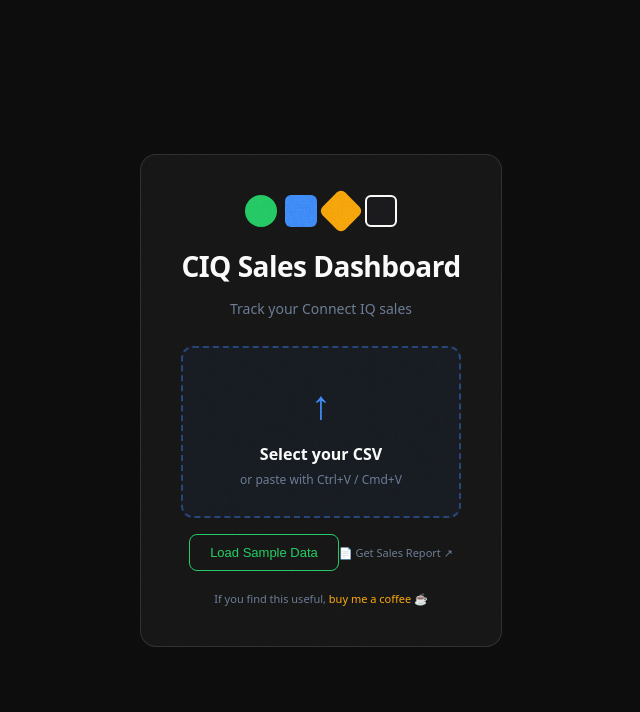
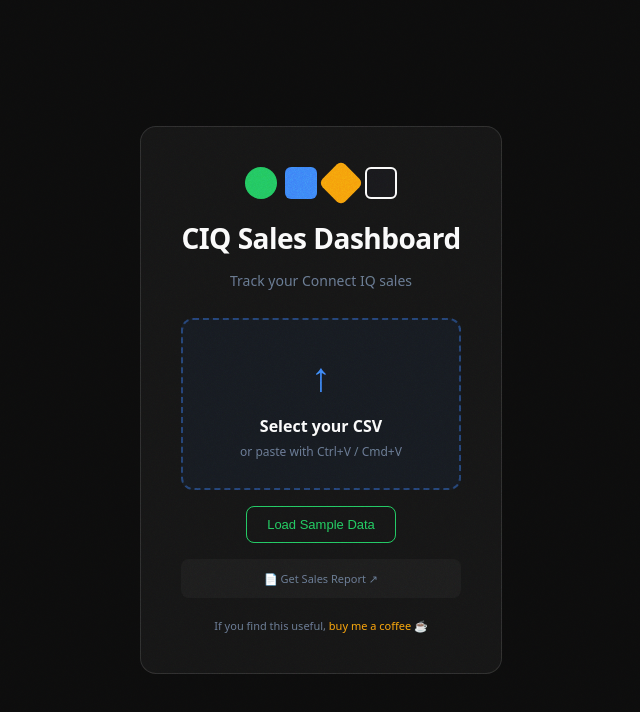
Before and after one commit to cdphx4/CIQ-Dash, a React (Vite) app: page / in a window 1280 px wide. Shown: the top 712 px of the page, without its empty margins (319-959 px from the left). Built offline with nearby package versions, Linux system fonts and the light colour scheme.

Commit message:
layout update

```diff
--- a/src/App.jsx
+++ b/src/App.jsx
@@ -546,15 +546,19 @@
             Load Sample Data
           </button>
 
+          <div style={{ marginTop: '16px', padding: '12px', background: 'rgba(255,255,255,0.03)', borderRadius: '8px' }}>
+            <p style={{ color: PISTE.slate, fontSize: '11px', margin: 0 }}>
               <a
                 href="https://apps-developer.garmin.com/developer/dashboard?dashboardTab=2&merchantDashboard=documents"
                 target="_blank"
                 rel="noopener noreferrer"
                 title="app-developer.garmin.com → Merchant Account → Documents → + Request"
-            style={{ display: 'inline-block', marginTop: '16px', color: PISTE.slate, fontSize: '11px', textDecoration: 'none' }}
+                style={{ color: PISTE.slate, textDecoration: 'none' }}
               >
                 📄 Get Sales Report ↗
               </a>
+            </p>
+          </div>
 
           <p style={{ marginTop: '20px', marginBottom: 0, fontSize: '11px', color: PISTE.slate }}>
             If you find this useful,{' '}
```
Lines whose indentation alone changed are shown as unchanged.
